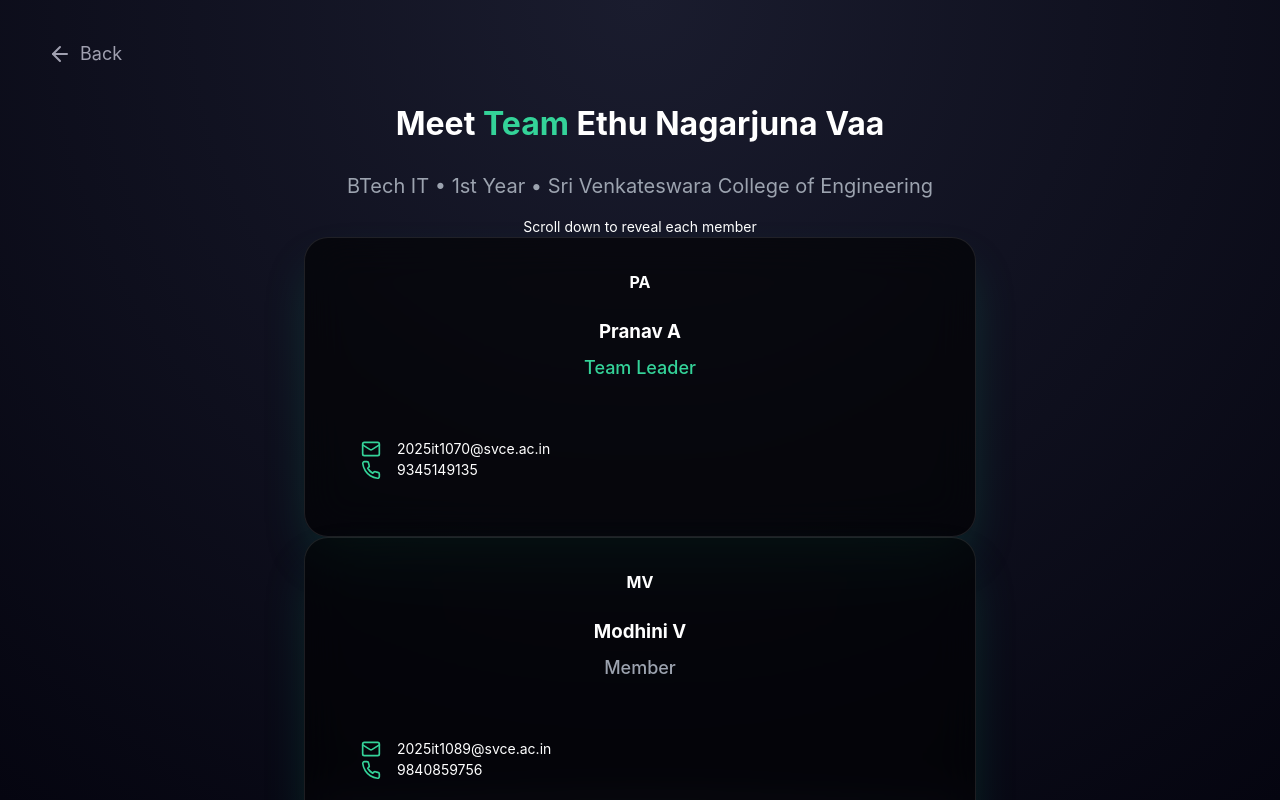
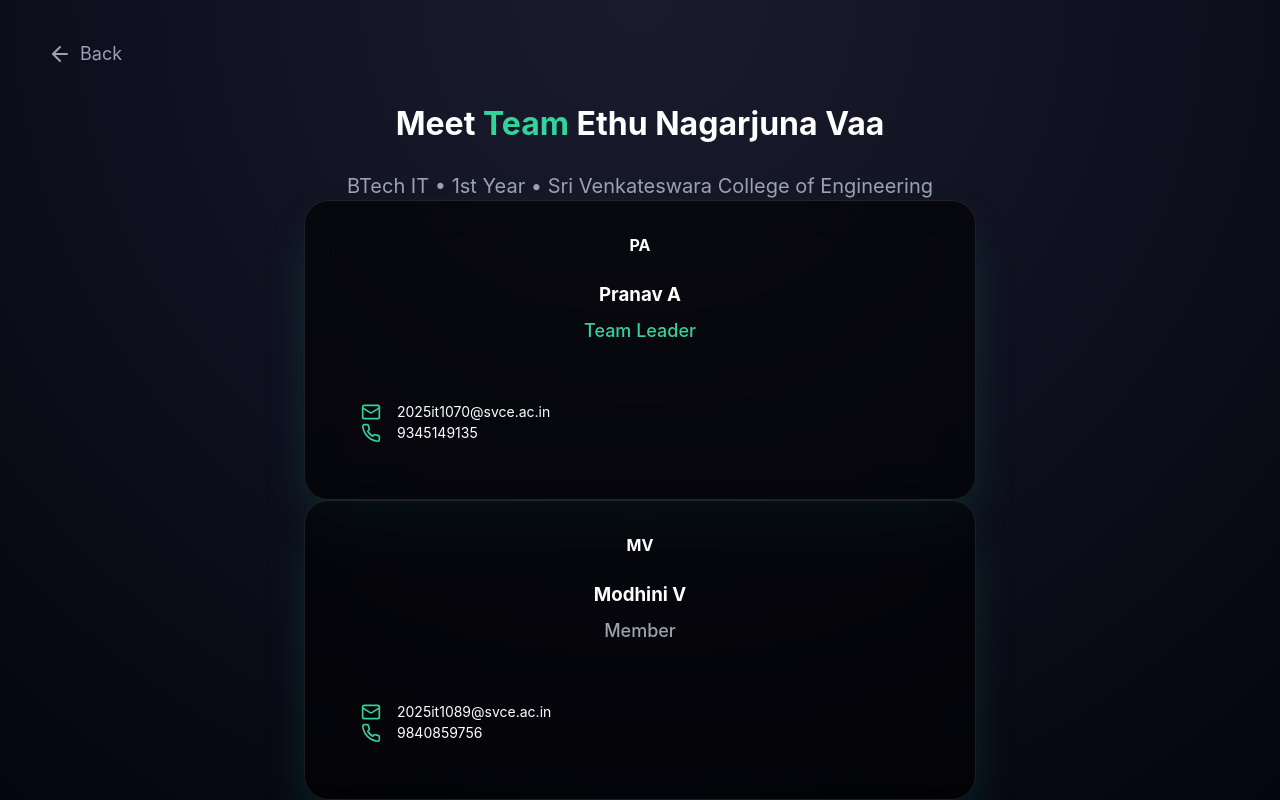
Before and after one commit to Modhini-IT/frontend, a React (Vite) app: page /team in a window 1280 px wide. Shown: the top 800 px of the page. Built offline with nearby package versions, Linux system fonts and the light colour scheme.

Commit message:
Update Team.jsx

```diff
--- a/src/pages/Team.jsx
+++ b/src/pages/Team.jsx
@@ -102,7 +102,6 @@ const Team= () => {
                     <p className="text-xl text-gray-400">
                         BTech IT • 1st Year • Sri Venkateswara College of Engineering
                     </p>
-                    <p className="text-sm text-gray-500 mt-4">Scroll down to reveal each member</p>
                 </div>
 
                 <div className="space-y-[60vh]">
```
